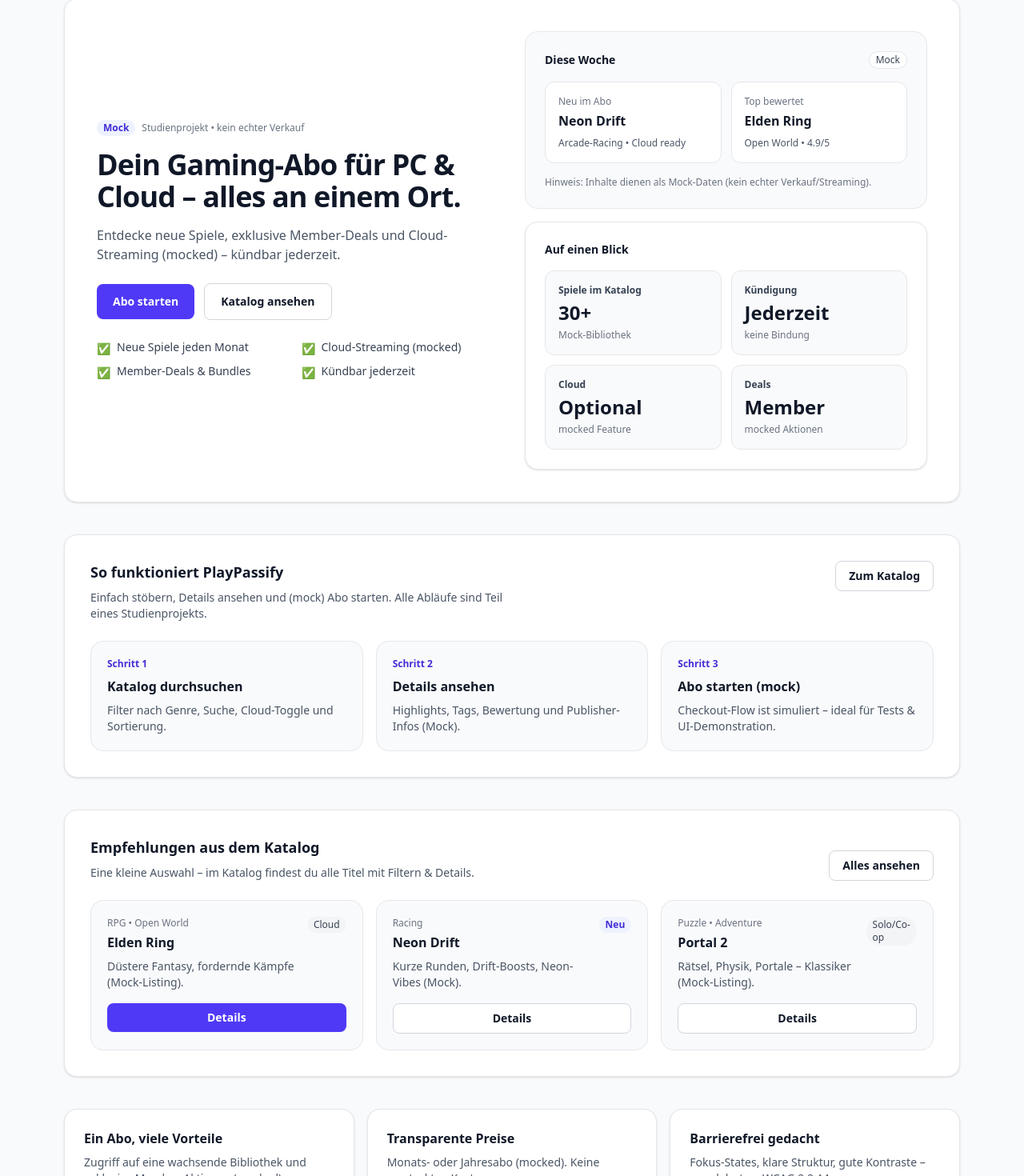
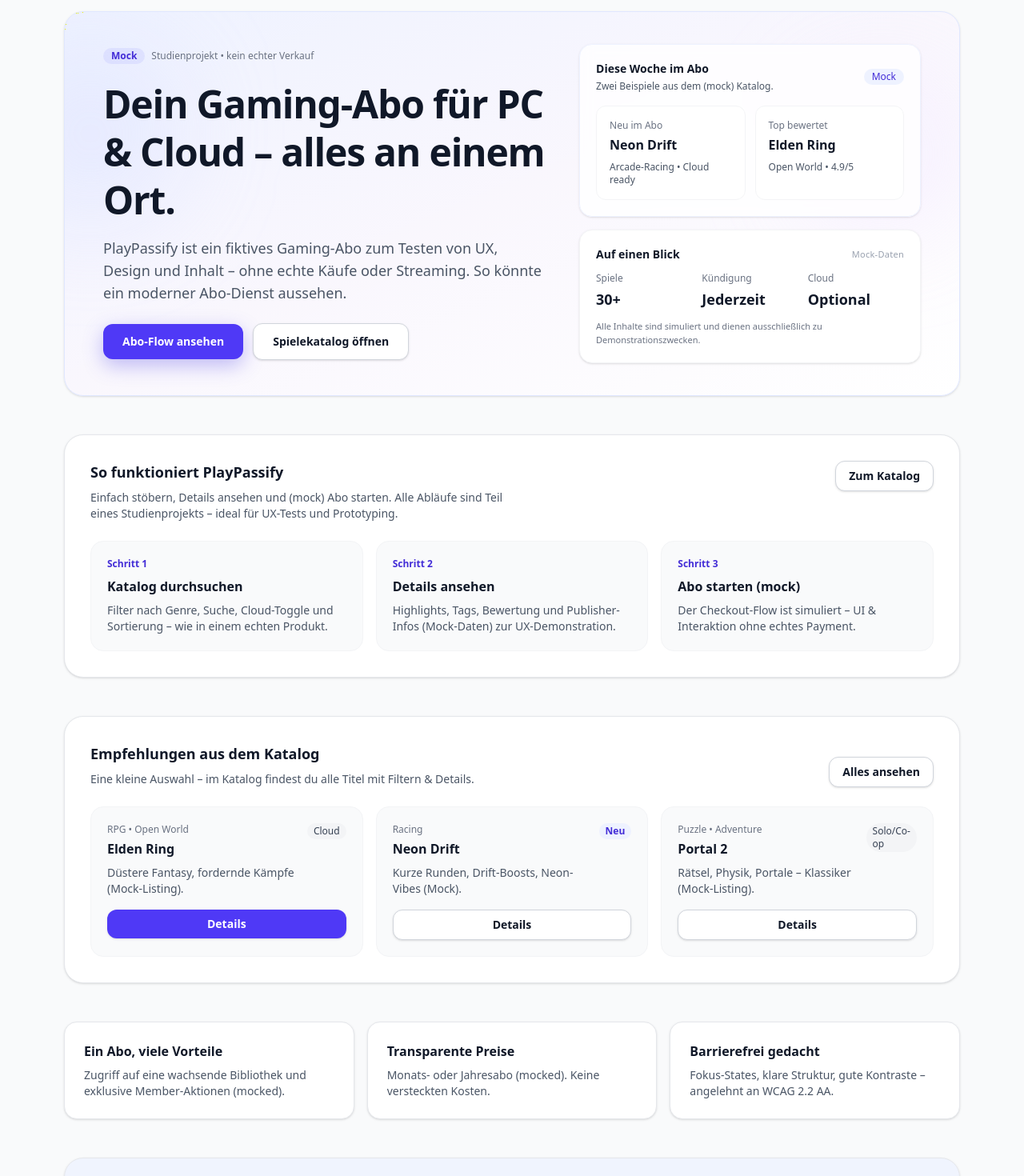
Before and after one commit to HLeonidas/Daten-Informatikrecht-Praxisbeispiel1, an Angular app: page /#/ in a window 1280 px wide. Shown: the part 121-1591 px from the top of the page at 80% size. Built offline with nearby package versions, Linux system fonts and the light colour scheme.

Commit message:
updated home page

```diff
--- a/src/app/pages/home/home.html
+++ b/src/app/pages/home/home.html
@@ -1,154 +1,156 @@
-<section class="py-6 space-y-10">
+<section class="py-10 space-y-12">
 	<!-- Hero -->
-	<section class="rounded-2xl border border-gray-200 bg-white p-6 shadow-sm sm:p-10">
-		<div class="grid gap-8 lg:grid-cols-2 lg:items-center">
+	<section
+		class="relative overflow-hidden rounded-3xl border border-indigo-100 bg-gradient-to-br from-indigo-50 via-purple-50/60 to-white p-6 shadow-sm sm:p-10 lg:px-12 lg:py-10">
+
+		<!-- soft gradient blobs -->
+		<div class="pointer-events-none absolute -left-20 top-10 h-56 w-56 rounded-full bg-indigo-200/30 blur-3xl">
+		</div>
+		<div class="pointer-events-none absolute right-0 top-20 h-48 w-48 rounded-full bg-purple-200/30 blur-3xl"></div>
+
+		<!-- main content -->
+		<div class="relative grid gap-10 lg:grid-cols-[minmax(0,1.3fr)_minmax(0,1fr)] lg:items-center">
 			<!-- Left -->
 			<div>
-				<div class="flex flex-wrap items-center gap-2">
+				<div class="flex flex-wrap items-center gap-2 text-xs">
 					<span
-						class="rounded-full bg-indigo-50 px-2 py-0.5 text-xs font-semibold text-indigo-700">Mock</span>
-					<span class="text-xs text-gray-500">Studienprojekt • kein echter Verkauf</span>
+						class="inline-flex items-center rounded-full bg-indigo-500/10 px-2.5 py-0.5 font-semibold text-indigo-700">
+						Mock
+					</span>
+					<span class="text-gray-500">Studienprojekt • kein echter Verkauf</span>
 				</div>
 
-				<h1 class="mt-4 text-3xl font-semibold tracking-tight text-gray-900 sm:text-4xl">
+				<h1
+					class="mt-5 text-3xl font-semibold tracking-tight text-gray-900 sm:text-4xl sm:leading-tight lg:text-5xl">
 					Dein Gaming-Abo für PC &amp; Cloud – alles an einem Ort.
 				</h1>
 
-				<p class="mt-4 max-w-prose text-base text-gray-600">
-					Entdecke neue Spiele, exklusive Member-Deals und Cloud-Streaming (mocked) – kündbar jederzeit.
+				<p class="mt-4 max-w-xl text-base text-gray-600 sm:text-lg">
+					PlayPassify ist ein fiktives Gaming-Abo zum Testen von UX, Design und Inhalt – ohne echte Käufe oder
+					Streaming. So könnte ein moderner Abo-Dienst aussehen.
 				</p>
 
 				<div class="mt-6 flex flex-col gap-3 sm:flex-row sm:items-center">
 					<a routerLink="/subscribe"
-						class="inline-flex items-center justify-center rounded-lg bg-indigo-600 px-5 py-3 text-sm font-semibold text-white
-                   hover:bg-indigo-700 focus-visible:outline-none focus-visible:ring-2 focus-visible:ring-indigo-600 focus-visible:ring-offset-2">
-						Abo starten
+						class="inline-flex items-center justify-center rounded-xl bg-indigo-600 px-6 py-3 text-sm font-semibold text-white shadow-[0_8px_24px_rgba(79,70,229,0.35)]
+				transition hover:bg-indigo-700 hover:shadow-[0_10px_30px_rgba(79,70,229,0.45)] focus-visible:outline-none focus-visible:ring-2 focus-visible:ring-indigo-600 focus-visible:ring-offset-2">
+						Abo-Flow ansehen
 					</a>
 
 					<a routerLink="/catalog"
-						class="inline-flex items-center justify-center rounded-lg border border-gray-300 bg-white px-5 py-3 text-sm font-semibold text-gray-900
-                   hover:bg-gray-50 focus-visible:outline-none focus-visible:ring-2 focus-visible:ring-indigo-600 focus-visible:ring-offset-2">
-						Katalog ansehen
+						class="inline-flex items-center justify-center rounded-xl border border-gray-300 bg-white px-6 py-3 text-sm font-semibold text-gray-900
+				shadow-sm transition hover:bg-gray-50 hover:shadow-md focus-visible:outline-none focus-visible:ring-2 focus-visible:ring-indigo-600 focus-visible:ring-offset-2">
+						Spielekatalog öffnen
 					</a>
 				</div>
-
-				<ul class="mt-6 grid gap-2 text-sm text-gray-700 sm:grid-cols-2">
-					<li class="flex items-start gap-2"><span aria-hidden="true" class="mt-0.5">✅</span><span>Neue Spiele
-							jeden Monat</span></li>
-					<li class="flex items-start gap-2"><span aria-hidden="true"
-							class="mt-0.5">✅</span><span>Cloud-Streaming (mocked)</span></li>
-					<li class="flex items-start gap-2"><span aria-hidden="true"
-							class="mt-0.5">✅</span><span>Member-Deals &amp; Bundles</span></li>
-					<li class="flex items-start gap-2"><span aria-hidden="true" class="mt-0.5">✅</span><span>Kündbar
-							jederzeit</span></li>
-				</ul>
 			</div>
 
-			<!-- Right: Mock Panels -->
-			<div class="grid gap-4">
+			<!-- Right: kompakter -->
+			<div class="space-y-4">
 				<!-- This week -->
-				<section class="rounded-2xl border border-gray-200 bg-gray-50 p-6">
-					<div class="flex items-center justify-between">
-						<h2 class="text-sm font-semibold text-gray-900">Diese Woche</h2>
+				<section class="rounded-2xl border border-indigo-50 bg-white/80 p-5 shadow-sm backdrop-blur-sm">
+					<div class="flex items-center justify-between gap-4">
+						<div>
+							<h2 class="text-sm font-semibold text-gray-900">Diese Woche im Abo</h2>
+							<p class="mt-1 text-xs text-gray-600">Zwei Beispiele aus dem (mock) Katalog.</p>
+						</div>
 						<span
-							class="rounded-full bg-white px-2 py-0.5 text-xs font-medium text-gray-700 border border-gray-200">Mock</span>
+							class="rounded-full bg-indigo-50 px-2.5 py-0.5 text-xs font-medium text-indigo-700">Mock</span>
 					</div>
 
 					<div class="mt-4 grid gap-3 sm:grid-cols-2">
-						<div class="rounded-xl border border-gray-200 bg-white p-4">
+						<div class="rounded-xl border border-gray-100 bg-white p-4">
 							<p class="text-xs font-medium text-gray-500">Neu im Abo</p>
 							<p class="mt-1 font-semibold text-gray-900">Neon Drift</p>
 							<p class="mt-2 text-xs text-gray-600">Arcade-Racing • Cloud ready</p>
 						</div>
 
-						<div class="rounded-xl border border-gray-200 bg-white p-4">
+						<div class="rounded-xl border border-gray-100 bg-white p-4">
 							<p class="text-xs font-medium text-gray-500">Top bewertet</p>
 							<p class="mt-1 font-semibold text-gray-900">Elden Ring</p>
 							<p class="mt-2 text-xs text-gray-600">Open World • 4.9/5</p>
 						</div>
 					</div>
+				</section>
 
-					<p class="mt-4 text-xs text-gray-500">
-						Hinweis: Inhalte dienen als Mock-Daten (kein echter Verkauf/Streaming).
+				<!-- Compact stats -->
+				<section class="rounded-2xl border border-gray-100 bg-white p-5 shadow-sm">
+					<div class="flex items-center justify-between gap-4">
+						<h2 class="text-sm font-semibold text-gray-900">Auf einen Blick</h2>
+						<span class="text-[11px] font-medium tracking-wide text-gray-400">Mock-Daten</span>
+					</div>
+
+					<dl class="mt-3 grid grid-cols-3 gap-3 text-sm">
+						<div>
+							<dt class="text-xs text-gray-500">Spiele</dt>
+							<dd class="mt-1 text-lg font-semibold text-gray-900">30+</dd>
+						</div>
+						<div>
+							<dt class="text-xs text-gray-500">Kündigung</dt>
+							<dd class="mt-1 text-lg font-semibold text-gray-900">Jederzeit</dd>
+						</div>
+						<div>
+							<dt class="text-xs text-gray-500">Cloud</dt>
+							<dd class="mt-1 text-lg font-semibold text-gray-900">Optional</dd>
+						</div>
+					</dl>
+
+					<p class="mt-3 text-[11px] text-gray-500">
+						Alle Inhalte sind simuliert und dienen ausschließlich zu Demonstrationszwecken.
 					</p>
 				</section>
+			</div>
 
-				<!-- Quick stats -->
-				<section class="rounded-2xl border border-gray-200 bg-white p-6 shadow-sm">
-					<h2 class="text-sm font-semibold text-gray-900">Auf einen Blick</h2>
-
-					<dl class="mt-4 grid grid-cols-2 gap-3">
-						<div class="rounded-xl border border-gray-200 bg-gray-50 p-4">
-							<dt class="text-xs font-semibold text-gray-700">Spiele im Katalog</dt>
-							<dd class="mt-1 text-2xl font-semibold text-gray-900">30+</dd>
-							<p class="mt-1 text-xs text-gray-500">Mock-Bibliothek</p>
-						</div>
-
-						<div class="rounded-xl border border-gray-200 bg-gray-50 p-4">
-							<dt class="text-xs font-semibold text-gray-700">Kündigung</dt>
-							<dd class="mt-1 text-2xl font-semibold text-gray-900">Jederzeit</dd>
-							<p class="mt-1 text-xs text-gray-500">keine Bindung</p>
-						</div>
-
-						<div class="rounded-xl border border-gray-200 bg-gray-50 p-4">
-							<dt class="text-xs font-semibold text-gray-700">Cloud</dt>
-							<dd class="mt-1 text-2xl font-semibold text-gray-900">Optional</dd>
-							<p class="mt-1 text-xs text-gray-500">mocked Feature</p>
-						</div>
-
-						<div class="rounded-xl border border-gray-200 bg-gray-50 p-4">
-							<dt class="text-xs font-semibold text-gray-700">Deals</dt>
-							<dd class="mt-1 text-2xl font-semibold text-gray-900">Member</dd>
-							<p class="mt-1 text-xs text-gray-500">mocked Aktionen</p>
-						</div>
-					</dl>
-				</section>
-			</div>
 		</div>
 	</section>
 
 	<!-- How it works -->
-	<section class="rounded-2xl border border-gray-200 bg-white p-6 shadow-sm sm:p-8">
-		<div class="flex items-start justify-between gap-4">
+	<section class="rounded-3xl border border-gray-200 bg-white p-6 shadow-sm sm:p-8">
+		<div class="flex flex-wrap items-start justify-between gap-4">
 			<div>
 				<h2 class="text-lg font-semibold text-gray-900">So funktioniert PlayPassify</h2>
 				<p class="mt-2 max-w-prose text-sm text-gray-600">
 					Einfach stöbern, Details ansehen und (mock) Abo starten. Alle Abläufe sind Teil eines
-					Studienprojekts.
+					Studienprojekts – ideal für UX-Tests und Prototyping.
 				</p>
 			</div>
 			<a routerLink="/catalog"
-				class="hidden sm:inline-flex items-center justify-center rounded-lg border border-gray-300 bg-white px-4 py-2 text-sm font-semibold text-gray-900
-               hover:bg-gray-50 focus-visible:outline-none focus-visible:ring-2 focus-visible:ring-indigo-600 focus-visible:ring-offset-2">
+				class="hidden sm:inline-flex items-center justify-center rounded-xl border border-gray-300 bg-white px-4 py-2 text-sm font-semibold text-gray-900
+				shadow-sm transition hover:bg-gray-50 hover:shadow-md focus-visible:outline-none focus-visible:ring-2 focus-visible:ring-indigo-600 focus-visible:ring-offset-2">
 				Zum Katalog
 			</a>
 		</div>
 
 		<div class="mt-6 grid gap-4 md:grid-cols-3">
-			<article class="rounded-2xl border border-gray-200 bg-gray-50 p-5">
+			<article class="rounded-2xl border border-gray-100 bg-gray-50 p-5">
 				<p class="text-xs font-semibold text-indigo-700">Schritt 1</p>
 				<h3 class="mt-2 text-base font-semibold text-gray-900">Katalog durchsuchen</h3>
-				<p class="mt-2 text-sm text-gray-600">Filter nach Genre, Suche, Cloud-Toggle und Sortierung.</p>
+				<p class="mt-2 text-sm text-gray-600">
+					Filter nach Genre, Suche, Cloud-Toggle und Sortierung – wie in einem echten Produkt.
+				</p>
 			</article>
 
-			<article class="rounded-2xl border border-gray-200 bg-gray-50 p-5">
+			<article class="rounded-2xl border border-gray-100 bg-gray-50 p-5">
 				<p class="text-xs font-semibold text-indigo-700">Schritt 2</p>
 				<h3 class="mt-2 text-base font-semibold text-gray-900">Details ansehen</h3>
-				<p class="mt-2 text-sm text-gray-600">Highlights, Tags, Bewertung und Publisher-Infos (Mock).</p>
+				<p class="mt-2 text-sm text-gray-600">
+					Highlights, Tags, Bewertung und Publisher-Infos (Mock-Daten) zur UX-Demonstration.
+				</p>
 			</article>
 
-			<article class="rounded-2xl border border-gray-200 bg-gray-50 p-5">
+			<article class="rounded-2xl border border-gray-100 bg-gray-50 p-5">
 				<p class="text-xs font-semibold text-indigo-700">Schritt 3</p>
 				<h3 class="mt-2 text-base font-semibold text-gray-900">Abo starten (mock)</h3>
-				<p class="mt-2 text-sm text-gray-600">Checkout-Flow ist simuliert – ideal für Tests &amp;
-					UI-Demonstration.</p>
+				<p class="mt-2 text-sm text-gray-600">
+					Der Checkout-Flow ist simuliert – UI &amp; Interaktion ohne echtes Payment.
+				</p>
 			</article>
 		</div>
 	</section>
 
 	<!-- Featured games preview -->
-	<section class="rounded-2xl border border-gray-200 bg-white p-6 shadow-sm sm:p-8">
-		<div class="flex items-end justify-between gap-4">
+	<section class="rounded-3xl border border-gray-200 bg-white p-6 shadow-sm sm:p-8">
+		<div class="flex flex-wrap items-end justify-between gap-4">
 			<div>
 				<h2 class="text-lg font-semibold text-gray-900">Empfehlungen aus dem Katalog</h2>
 				<p class="mt-2 text-sm text-gray-600">
@@ -157,15 +159,15 @@
 			</div>
 
 			<a routerLink="/catalog"
-				class="inline-flex items-center justify-center rounded-lg border border-gray-300 bg-white px-4 py-2 text-sm font-semibold text-gray-900
-               hover:bg-gray-50 focus-visible:outline-none focus-visible:ring-2 focus-visible:ring-indigo-600 focus-visible:ring-offset-2">
+				class="inline-flex items-center justify-center rounded-xl border border-gray-300 bg-white px-4 py-2 text-sm font-semibold text-gray-900
+				shadow-sm transition hover:bg-gray-50 hover:shadow-md focus-visible:outline-none focus-visible:ring-2 focus-visible:ring-indigo-600 focus-visible:ring-offset-2">
 				Alles ansehen
 			</a>
 		</div>
 
 		<div class="mt-6 grid gap-4 sm:grid-cols-2 lg:grid-cols-3">
 			<!-- Card 1 -->
-			<article class="rounded-2xl border border-gray-200 bg-gray-50 p-5">
+			<article class="rounded-2xl border border-gray-100 bg-gray-50 p-5">
 				<div class="flex items-start justify-between gap-3">
 					<div>
 						<p class="text-xs font-medium text-gray-500">RPG • Open World</p>
@@ -175,14 +177,14 @@
 					<span class="rounded-full bg-gray-100 px-2 py-0.5 text-xs font-medium text-gray-700">Cloud</span>
 				</div>
 				<a routerLink="/catalog/elden-ring"
-					class="mt-4 inline-flex w-full items-center justify-center rounded-lg bg-indigo-600 px-4 py-2 text-sm font-semibold text-white
-                 hover:bg-indigo-700 focus-visible:outline-none focus-visible:ring-2 focus-visible:ring-indigo-600 focus-visible:ring-offset-2">
+					class="mt-4 inline-flex w-full items-center justify-center rounded-xl bg-indigo-600 px-4 py-2 text-sm font-semibold text-white
+					shadow-sm transition hover:bg-indigo-700 hover:shadow-md focus-visible:outline-none focus-visible:ring-2 focus-visible:ring-indigo-600 focus-visible:ring-offset-2">
 					Details
 				</a>
 			</article>
 
 			<!-- Card 2 -->
-			<article class="rounded-2xl border border-gray-200 bg-gray-50 p-5">
+			<article class="rounded-2xl border border-gray-100 bg-gray-50 p-5">
 				<div class="flex items-start justify-between gap-3">
 					<div>
 						<p class="text-xs font-medium text-gray-500">Racing</p>
@@ -192,14 +194,14 @@
 					<span class="rounded-full bg-indigo-50 px-2 py-0.5 text-xs font-semibold text-indigo-700">Neu</span>
 				</div>
 				<a routerLink="/catalog/g1"
-					class="mt-4 inline-flex w-full items-center justify-center rounded-lg border border-gray-300 bg-white px-4 py-2 text-sm font-semibold text-gray-900
-                 hover:bg-gray-100 focus-visible:outline-none focus-visible:ring-2 focus-visible:ring-indigo-600 focus-visible:ring-offset-2">
+					class="mt-4 inline-flex w-full items-center justify-center rounded-xl border border-gray-300 bg-white px-4 py-2 text-sm font-semibold text-gray-900
+					shadow-sm transition hover:bg-gray-100 hover:shadow-md focus-visible:outline-none focus-visible:ring-2 focus-visible:ring-indigo-600 focus-visible:ring-offset-2">
 					Details
 				</a>
 			</article>
 
 			<!-- Card 3 -->
-			<article class="rounded-2xl border border-gray-200 bg-gray-50 p-5">
+			<article class="rounded-2xl border border-gray-100 bg-gray-50 p-5">
 				<div class="flex items-start justify-between gap-3">
 					<div>
 						<p class="text-xs font-medium text-gray-500">Puzzle • Adventure</p>
@@ -210,8 +212,8 @@
 						class="rounded-full bg-gray-100 px-2 py-0.5 text-xs font-medium text-gray-700">Solo/Co-op</span>
 				</div>
 				<a routerLink="/catalog/portal-2"
-					class="mt-4 inline-flex w-full items-center justify-center rounded-lg border border-gray-300 bg-white px-4 py-2 text-sm font-semibold text-gray-900
-                 hover:bg-gray-100 focus-visible:outline-none focus-visible:ring-2 focus-visible:ring-indigo-600 focus-visible:ring-offset-2">
+					class="mt-4 inline-flex w-full items-center justify-center rounded-xl border border-gray-300 bg-white px-4 py-2 text-sm font-semibold text-gray-900
+					shadow-sm transition hover:bg-gray-100 hover:shadow-md focus-visible:outline-none focus-visible:ring-2 focus-visible:ring-indigo-600 focus-visible:ring-offset-2">
 					Details
 				</a>
 			</article>
@@ -244,15 +246,17 @@
 
 	<!-- CTA Banner -->
 	<section
-		class="rounded-2xl border border-gray-200 bg-white p-6 shadow-sm sm:flex sm:items-center sm:justify-between">
+		class="rounded-3xl border border-gray-200 bg-indigo-50/80 p-6 shadow-sm sm:flex sm:items-center sm:justify-between sm:px-8 sm:py-6">
 		<div>
 			<h2 class="text-base font-semibold text-gray-900">Bereit loszulegen?</h2>
-			<p class="mt-1 text-sm text-gray-600">Starte in weniger als 1 Minute (mock checkout).</p>
+			<p class="mt-1 text-sm text-gray-600">
+				Starte in weniger als 1 Minute in den (mock) Checkout – ideal für Usability-Tests.
+			</p>
 		</div>
 
 		<a routerLink="/subscribe"
-			class="mt-4 inline-flex items-center justify-center rounded-lg bg-indigo-600 px-5 py-3 text-sm font-semibold text-white
-             hover:bg-indigo-700 focus-visible:outline-none focus-visible:ring-2 focus-visible:ring-indigo-600 focus-visible:ring-offset-2 sm:mt-0">
+			class="mt-4 inline-flex items-center justify-center rounded-xl bg-indigo-600 px-5 py-3 text-sm font-semibold text-white
+			shadow-sm transition hover:bg-indigo-700 hover:shadow-md focus-visible:outline-none focus-visible:ring-2 focus-visible:ring-indigo-600 focus-visible:ring-offset-2 sm:mt-0">
 			Jetzt starten
 		</a>
 	</section>
```
